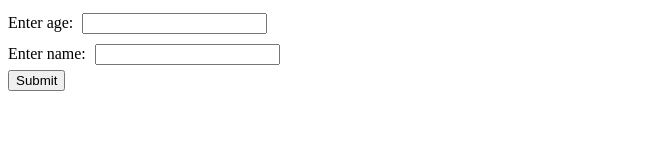
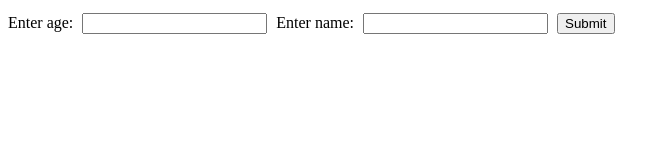
Before and after one commit to acciojob/promises-and-chains-gurpreetsingh911, a website: page main.html in a window 1280 px wide. Shown: the whole page, without its empty margins (0-670 px from the left). Drawn offline with Linux system fonts and the light colour scheme.

Commit message:
created a submission

```diff
--- a/main.html
+++ b/main.html
@@ -11,10 +11,10 @@
 
 	  <form>
 		  <label>Enter age:</label>
-		  <input type="number" id= "age" > <br>
+		  <input type="number" id= "age" >
 
 		  <label>Enter name:</label>
-		  <input type="text"id = "name" > <br>
+		  <input type="text"id = "name" >
 
 		 <button type="submit" id="btn">Submit</button>
 
```
